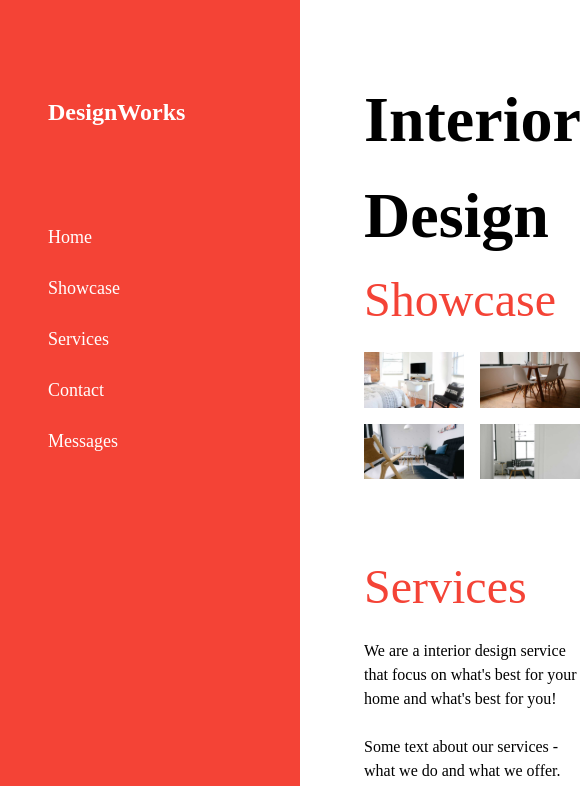
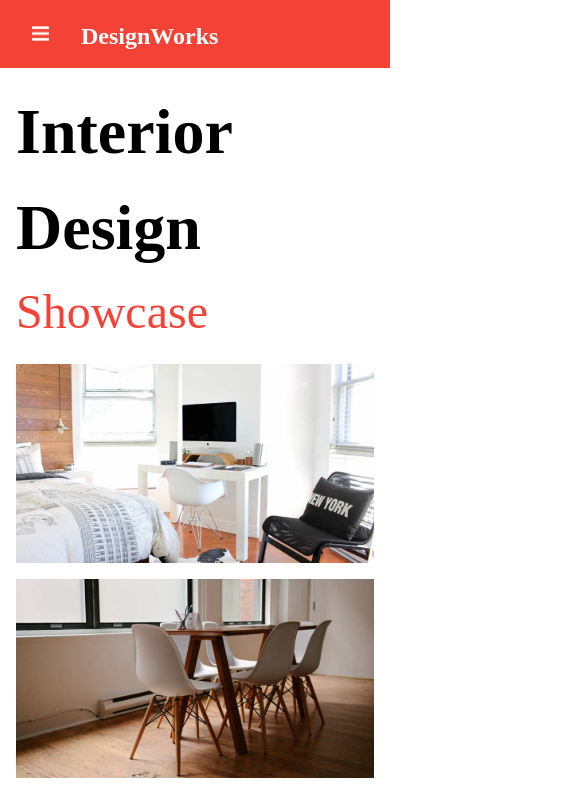
Before and after one commit to HsinMuShen/AppWorksMidterm, a React (Create React App) app in the folder designworks/: page / in a window 390 px wide. Shown: the top 786 px of the page, 580 px wide, since content can reach past the window. Built offline with nearby package versions, Linux system fonts and the light colour scheme; a web font is replaced by a local one.

Commit message:
finish mobile layout

```diff
--- a/designworks/src/pages/Home/Contact.js
+++ b/designworks/src/pages/Home/Contact.js
@@ -16,6 +16,10 @@ const ContactInputArea = styled.div`
   display: flex;
   margin-bottom: 16px;
   align-items: center;
+  @media screen and (max-width: 992px) {
+    flex-direction: column;
+    align-items: flex-start;
+  }
 `;
 const ContactLabel = styled.label`
   font-weight: 500;
@@ -30,6 +34,9 @@ const ContactInput = styled.input`
   border: 1px solid #cccccc;
   width: calc((100% - 104px));
   padding-left: 10px;
+  @media screen and (max-width: 992px) {
+    width: 100%;
+  }
 `;
 const ContactBtn = styled.button`
   width: 100%;
--- a/designworks/src/pages/Home/Header.js
+++ b/designworks/src/pages/Home/Header.js
@@ -1,12 +1,60 @@
+import { useState } from "react";
 import styled from "styled-components";
 import { Link } from "react-router-dom";
+import hamburger from "./hamburger.png";
+import close from "./close.png";
 
-const Wrapper = styled.div`
+const Wrapper = styled.div``;
+
+const FadeScreen = styled.div`
+  display: none;
+  position: fixed;
+  width: 100vw;
+  height: 100vh;
+  background: rgba(0, 0, 0, 0.5);
+`;
+
+const MobileHeader = styled.div`
+  display: none;
+
+  @media screen and (max-width: 992px) {
+    display: flex;
+    position: fixed;
+    background: #f44336;
+    width: 100vw;
+    height: 68px;
+    align-items: flex-start;
+  }
+`;
+
+const HamIcon = styled.img`
+  height: 15.3125px;
+  width: 17px;
+  margin: 26px 0 0 32px;
+  cursor: pointer;
+`;
+
+const MobileTitle = styled.p`
+  display: none;
+  @media screen and (max-width: 992px) {
+    display: block;
+    font-weight: 700;
+    font-size: 24px;
+    line-height: 36px;
+    color: #ffffff;
+    margin: 18px 0 0 32px;
+  }
+`;
+
+const NavList = styled.div`
   position: fixed;
   min-width: 300px;
   height: 100vh;
   background: #f44336;
   padding: 0 48px;
+  @media screen and (max-width: 992px) {
+    left: -300px;
+  }
 `;
 const Title = styled.p`
   font-weight: 700;
@@ -31,9 +79,40 @@ const Option = styled(Link)`
   cursor: pointer;
 `;
 
+const CloseIcon = styled.img`
+  display: none;
+  @media screen and (max-width: 992px) {
+    display: block;
+    position: absolute;
+    top: 27.12px;
+    left: 254px;
+    cursor: pointer;
+  }
+`;
+
 const Header = () => {
+  const [isSideBar, setIsSideBar] = useState(false);
   return (
     <Wrapper>
+      <MobileHeader>
+        <HamIcon
+          src={hamburger}
+          onClick={() => {
+            setIsSideBar(true);
+          }}
+        />
+        <MobileTitle>DesignWorks</MobileTitle>
+      </MobileHeader>
+      <FadeScreen
+        style={{ display: isSideBar ? "block" : "none" }}
+      ></FadeScreen>
+      <NavList style={{ left: isSideBar ? "0" : "-300px" }}>
+        <CloseIcon
+          src={close}
+          onClick={() => {
+            setIsSideBar(false);
+          }}
+        />
         <Title>DesignWorks</Title>
         <Options>
           <Option to={"#"}>Home</Option>
@@ -42,6 +121,7 @@ const Header = () => {
           <Option to={"#"}>Contact</Option>
           <Option to={"/messages"}>Messages</Option>
         </Options>
+      </NavList>
     </Wrapper>
   );
 };
--- a/designworks/src/pages/Home/HomeContent.js
+++ b/designworks/src/pages/Home/HomeContent.js
@@ -11,10 +11,16 @@ const Wrapper = styled.div`
   flex-direction: column;
 
   margin: 0 64px 0 364px;
+  @media screen and (max-width: 992px) {
+    margin: 0 16px;
+  }
 `;
 
 const TitleArea = styled.div`
-  margin: 72px 0 0;
+  margin: 80px 0 0;
+  @media screen and (max-width: 992px) {
+    margin: 84px 0 0;
+  }
 `;
 const Title = styled.p`
   color: #000000;
@@ -38,6 +44,12 @@ const Image = styled.img`
   margin-bottom: 16px;
   &:nth-child(odd) {
     margin-right: 16px;
+  }
+  @media screen and (max-width: 992px) {
+    width: 100%;
+    &:nth-child(odd) {
+      margin-right: 0px;
+    }
   }
 `;
 
```
Also changed, not shown: designworks/src/pages/Home/close.png (added), designworks/src/pages/Home/hamburger.png (added). Lines whose indentation alone changed are shown as unchanged.
